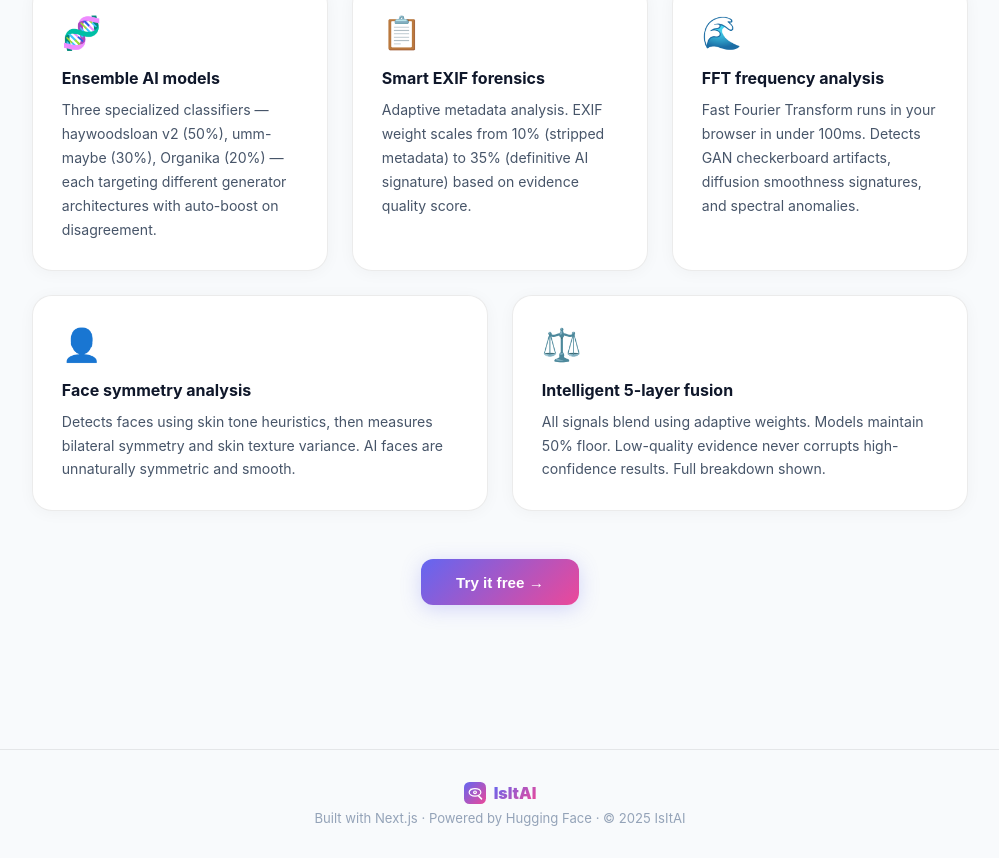
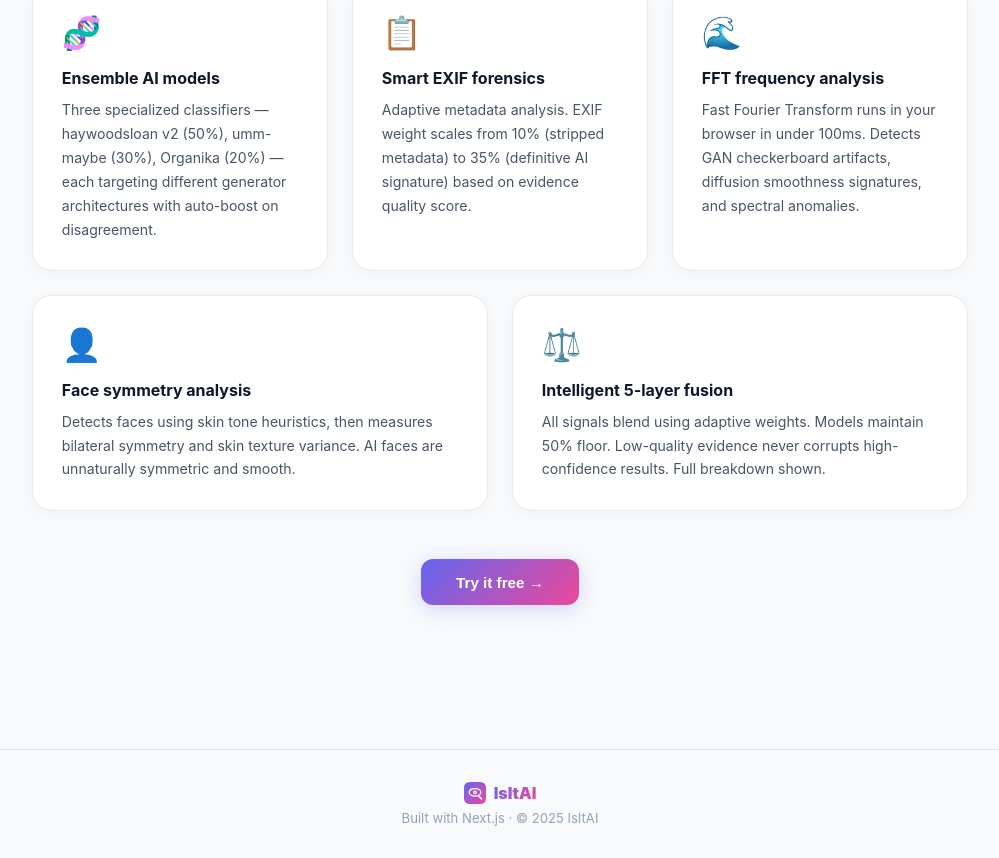
Before and after one commit to Ali2191/isitai, a Next.js app in the folder isitai/: page / in a window 1280 px wide. Shown: the part 1088-1946 px from the top of the page, without its empty margins (140-1139 px from the left). Built offline with nearby package versions, Linux system fonts and the light colour scheme.

Commit message:
New footer value

```diff
--- a/isitai/app/page.js
+++ b/isitai/app/page.js
@@ -932,7 +932,7 @@
             <Logo size={22} />
             <span style={{ fontWeight: 900, background: `linear-gradient(135deg, ${accent}, ${pink})`, WebkitBackgroundClip: 'text', WebkitTextFillColor: 'transparent', fontSize: '1rem' }}>IsItAI</span>
           </div>
-          <p style={{ color: t.muted, margin: 0, fontSize: '0.82rem' }}>Built with Next.js · Powered by Hugging Face · © 2025 IsItAI</p>
+          <p style={{ color: t.muted, margin: 0, fontSize: '0.82rem' }}>Built with Next.js  · © 2025 IsItAI</p>
         </footer>
       </div>
 
```
